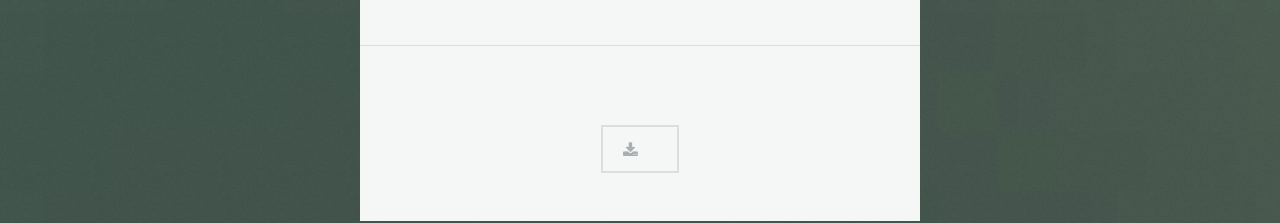
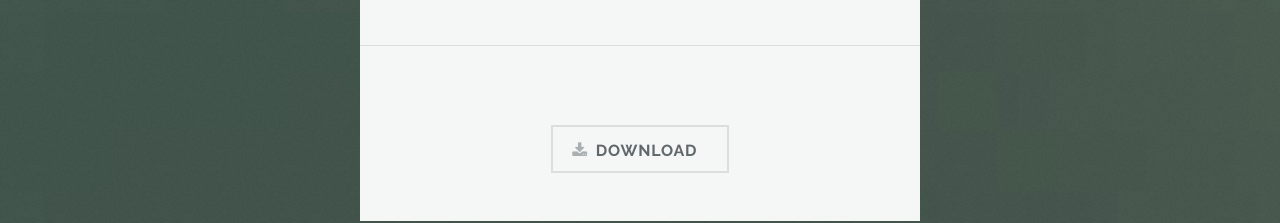
Before and after one commit to jgjones76/jgjones76.github.io, a plain HTML site: page index.html in a window 1280 px wide. Shown: the part 6590-6813 px from the top of the page. Drawn offline with Linux system fonts and the light colour scheme; files whose address does not match are found by name.

Commit message:
Update index.html

```diff
--- a/index.html
+++ b/index.html
@@ -564,7 +564,7 @@ print 'It took ' + i + ' iterations to sort the deck.';</code></pre>
 		<!-- Footer -->
 			<section id="footer">
 				<div class="container">
-					<a href="http://curtisthornton.github.io/jgjones/john-g-jones_resume.pdf" class="button icon fa-download" target="_blank"></a>
+					<a href="http://curtisthornton.github.io/jgjones/john-g-jones_resume.pdf" class="button icon fa-download" target="_blank">Download</a>
 					<!-- <header class="major">
 						<h2>Get in touch</h2>
 					</header>
```
